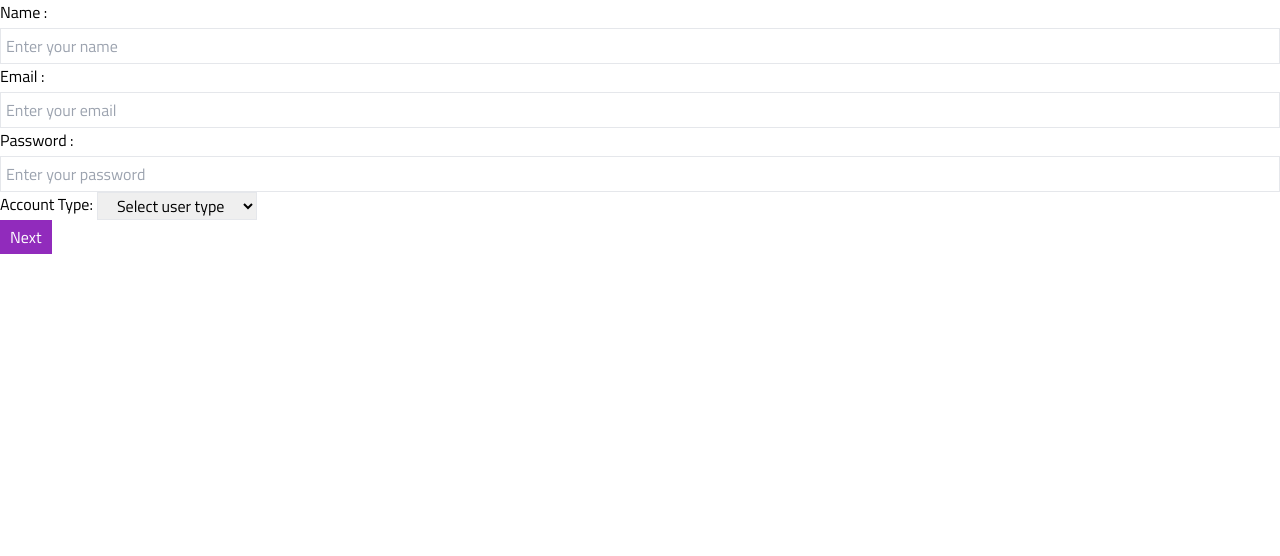
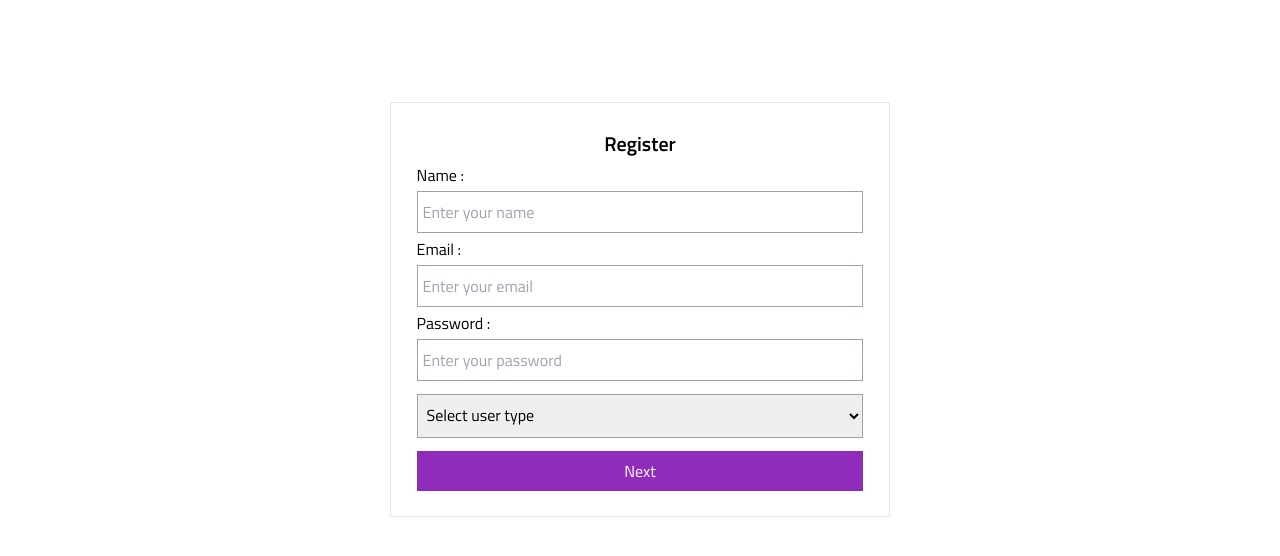
Before and after one commit to BALASANTHOSH01/Class_Manager_Client, a React (Vite) app: page /auth/register in a window 1280 px wide. Shown: the top 556 px of the page. Built offline with nearby package versions, Linux system fonts and the light colour scheme.

Commit message:
register form updation

```diff
--- a/src/components/Auth/Register/CommonFields/CommonFields.jsx
+++ b/src/components/Auth/Register/CommonFields/CommonFields.jsx
@@ -1,62 +1,20 @@
 import { InputField } from "../../../ReusableComponents/index";
 
-const CommonFields = ({
-  userType,
-  handleChange,
-  formdata,
-  handleUserType,
-  formNumber,
-  handleFormNumber,
-}) => {
+const CommonFields = ({ userType, handleChange, formData, handleUserType, handleFormNumber }) => {
   return (
-    <div>
-      <div>
-        <InputField
-          name={"name"}
-          handlechange={handleChange}
-          value={formdata.name}
-        />
-        <InputField
-          name={"email"}
-          type={"email"}
-          handlechange={handleChange}
-          value={formdata.email}
-        />
-        <InputField
-          name={"password"}
-          type={"password"}
-          handlechange={handleChange}
-          value={formdata.password}
-        />
-
-        <div className="flex flex-row gap-1">
-          <label htmlFor="userType">Account Type:</label>
-          <select
-            id="userType"
-            name="userType"
-            className="outline-none border px-[15px]"
-            value={userType}
-            onChange={(e) => {
-              handleChange(e);
-              handleUserType(e.target.value);
-            }}
-          >
-            <option value="" disabled>
-              Select user type
-            </option>
-            <option value="institute">Institute</option>
-            <option value="staff">Staff</option>
-            <option value="student">Student</option>
-          </select>
-        </div>
-
-        <button
-          type="button"
-          onClick={() => handleFormNumber("two")}
-          className="px-[10px] py-[5px] bg-[--primary-purpel] text-center text-white"
-        >
-          Next
-        </button>
+    <div className="w-[500px] py-[2%] px-[2%] border mx-auto my-[8%]">
+      <div className="flex flex-col gap-1 ">
+        <h1 className=" font-semibold text-[20px] text-center">Register</h1>
+        <InputField name="name" handlechange={handleChange} value={formData.name} />
+        <InputField name="email" type="email" handlechange={handleChange} value={formData.email} />
+        <InputField name="password" type="password" handlechange={handleChange} value={formData.password} />
+        <select id="userType" name="userType" className="outline-none px-[5px] py-[8px] my-[2%] cursor-pointer w-[100%] border border-gray-400" value={userType} onChange={(e) => { handleChange(e); handleUserType(e.target.value); }}>
+          <option value="" disabled>Select user type</option>
+          <option value="institute">Institute</option>
+          <option value="staff">Staff</option>
+          <option value="student">Student</option>
+        </select>
+        <button type="button" onClick={() => handleFormNumber("two")} className="px-[5px] py-[8px] w-[100%] cursor-pointer bg-[--primary-purpel] text-center text-white">Next</button>
       </div>
     </div>
   );
--- a/src/components/Auth/Register/DynamicFields/DynamicFields.jsx
+++ b/src/components/Auth/Register/DynamicFields/DynamicFields.jsx
@@ -1,8 +1,15 @@
 import { InputField } from "../../../ReusableComponents";
+import { IoChevronBack as BackIcon } from "react-icons/io5";
 
-const DynamicFields = ({ userType, handleChange, formdata, handleSubmit }) => {
+const DynamicFields = ({ userType, handleChange, formdata, handleFormNumber }) => {
   return (
-    <div>
+    <div className="w-[500px] flex flex-col gap-4 py-[2%] px-[2%] border mx-auto my-[8%]">
+
+      <div className=" absolute top-[5%] left-[10%] flex flex-row gap-2 items-center w-[100px] text-center justify-center font-semibold cursor-pointer px-[5px] py-[5px] bg-gray-300">
+        <BackIcon />
+        <p>Back</p>
+      </div>
+
       {(userType === "student" || userType === "staff") && (
         <div>
           <InputField
@@ -35,7 +42,7 @@ const DynamicFields = ({ userType, handleChange, formdata, handleSubmit }) => {
 
       <button
         type="submit"
-        className="px-[10px] py-[5px] bg-[--primary-purpel] text-white cursor-pointer"
+        className="px-[5px] py-[8px]  w-[100%] cursor-pointer bg-[--primary-purpel] text-center text-white"
       >
         Register
       </button>
--- a/src/components/Auth/Register/Register.jsx
+++ b/src/components/Auth/Register/Register.jsx
@@ -1,76 +1,68 @@
-import  { useState } from 'react'
-import {CommonFields,DynamicFields} from '../index.js';
-import {PopupMSG} from '../../ReusableComponents/index.js';
-
+import { useState } from 'react';
+import { CommonFields, DynamicFields } from '../index.js';
+import { PopupMSG } from '../../ReusableComponents/index.js';
 
 const Register = () => {
-
-  const [formdata,setFormData]=useState({
-    name:"",
-    email:"",
-    password:"",
-    pincode:"",
-    college_code:"",
-    phoneNumber:"",
-    institute:"",
-    rollno:"",
-    department:"",
-    year:0,
+  const [formData, setFormData] = useState({
+    name: "",
+    email: "",
+    password: "",
+    pincode: "",
+    college_code: "",
+    mobile: "",
+    institute: "",
+    rollno: "",
+    department: "",
+    year: 0,
   });
 
-  const [userType,setUserType]=useState("");
-  const [formNumber,setFormNumber]=useState("one");
-  const [error,setError]=useState(false);
+  const [userType, setUserType] = useState("");
+  const [formNumber, setFormNumber] = useState("one");
+  const [error, setError] = useState(false);
 
-  const handleUserType = (type) =>{
+  const handleUserType = (type) => {
     setUserType(type);
   };
 
-  const handleFormNumber = (number) =>{
-    if(formdata.name && formdata.email && formdata.password && userType){
+  const handleFormNumber = (number) => {
+    if (formData.name && formData.email && formData.password && userType) {
       setFormNumber(number);
     } else {
       setError(true);
-      return
+      setTimeout(() => {
+        setError(false);
+      }, 2000);
     }
   };
 
-  const handleChange = (e) =>{
-    const {name,value}=e.target;
-    setFormData((prev)=>({
+  const handleChange = (e) => {
+    const { name, value } = e.target;
+    setFormData((prev) => ({
       ...prev,
-      [name]:value
+      [name]: value
     }));
   };
 
-  const closePopup = () =>{
+  const closePopup = () => {
     setError(false);
   };
 
-  const handleSubmit = (e) =>{
+  const handleSubmit = (e) => {
     e.preventDefault();
-    console.log("formData :"+formdata);
+    console.log("formData :", formData);
   };
 
   return (
     <form onSubmit={handleSubmit}>
-      {
-        error && <PopupMSG color={"bg-red-500"} value={"error"} closePopup={closePopup} />
-      }
-      {
-        formNumber === "one" && (
-
-          <CommonFields handleChange={handleChange} formdata={formdata} userType={userType} handleUserType={handleUserType} formNumber={formNumber} handleFormNumber={handleFormNumber} />
-        )
-      }
-      {
-        formNumber === "two" && (
-
-          <DynamicFields userType={userType} handleChange={handleChange} formdata={formdata} handleSubmit={handleSubmit}/>
-        )
-      }
+      {error && <PopupMSG color={"bg-red-500"} value={"All fields are required."} closePopup={closePopup} />}
+      {formNumber === "one" && (
+        <CommonFields handleChange={handleChange} formData={formData} userType={userType} handleUserType={handleUserType} handleFormNumber={handleFormNumber} />
+      )}
+      {formNumber === "two" && (
+        <DynamicFields userType={userType} handleChange={handleChange} formData={formData} setFormNumber={setFormNumber} />
+      )}
     </form>
-  )
+  );
 }
 
-export default Register
+export default Register;
--- a/src/components/ReusableComponents/InputField.jsx
+++ b/src/components/ReusableComponents/InputField.jsx
@@ -11,7 +11,7 @@ const InputField = ({ name, handlechange, value, type }) => {
         name={name}
         id={name}
         onChange={handlechange}
-        className=" px-[5px] py-[5px] outline-none border"
+        className=" px-[5px] py-[8px] outline-none border border-gray-400"
       />
     </div>
   );
--- a/src/components/ReusableComponents/PopupMSG.jsx
+++ b/src/components/ReusableComponents/PopupMSG.jsx
@@ -4,9 +4,9 @@ const PopupMSG = ({ color, value, closePopup }) => {
   return (
     <div>
       <div
-        className={`flex flex-row gap-4 w-[200px] px-[5px] py-[5px] text-white items-center ${color}`}
+        className={`flex flex-row gap-4 w-[300px]  text-white items-center ${color} absolute top-[10%] left-[40%] justify-center`}
       >
-        <div className="p-1 rounded-[50%] hover:bg-white hover:text-red-500 cursor-pointer">
+        <div className="bg-white text-red-500 cursor-pointer absolute left-0 h-full flex flex-col justify-center items-center p-1 text-[24px] border border-red-500 font-bold">
           <CrossIcon onClick={closePopup} />
         </div>
 
```
